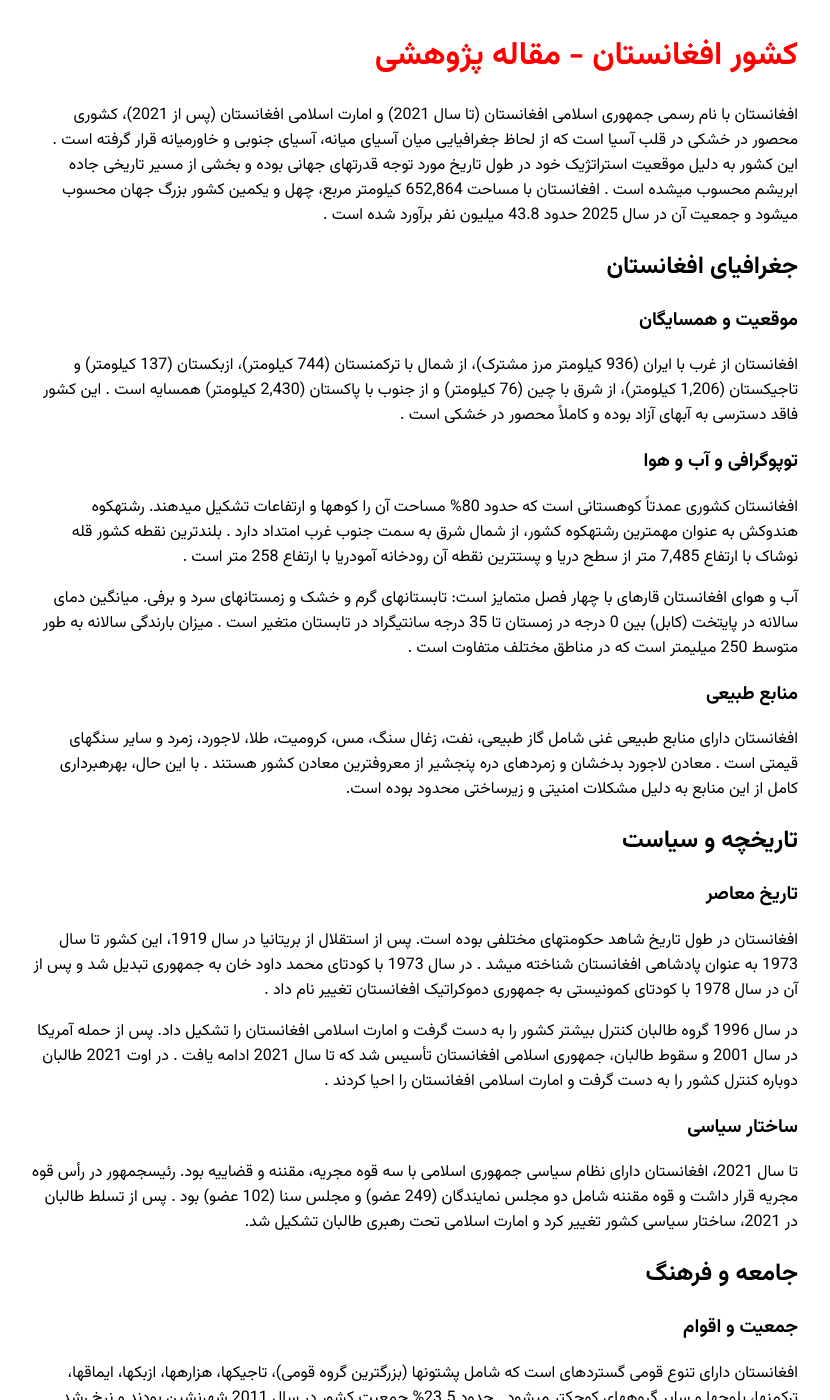
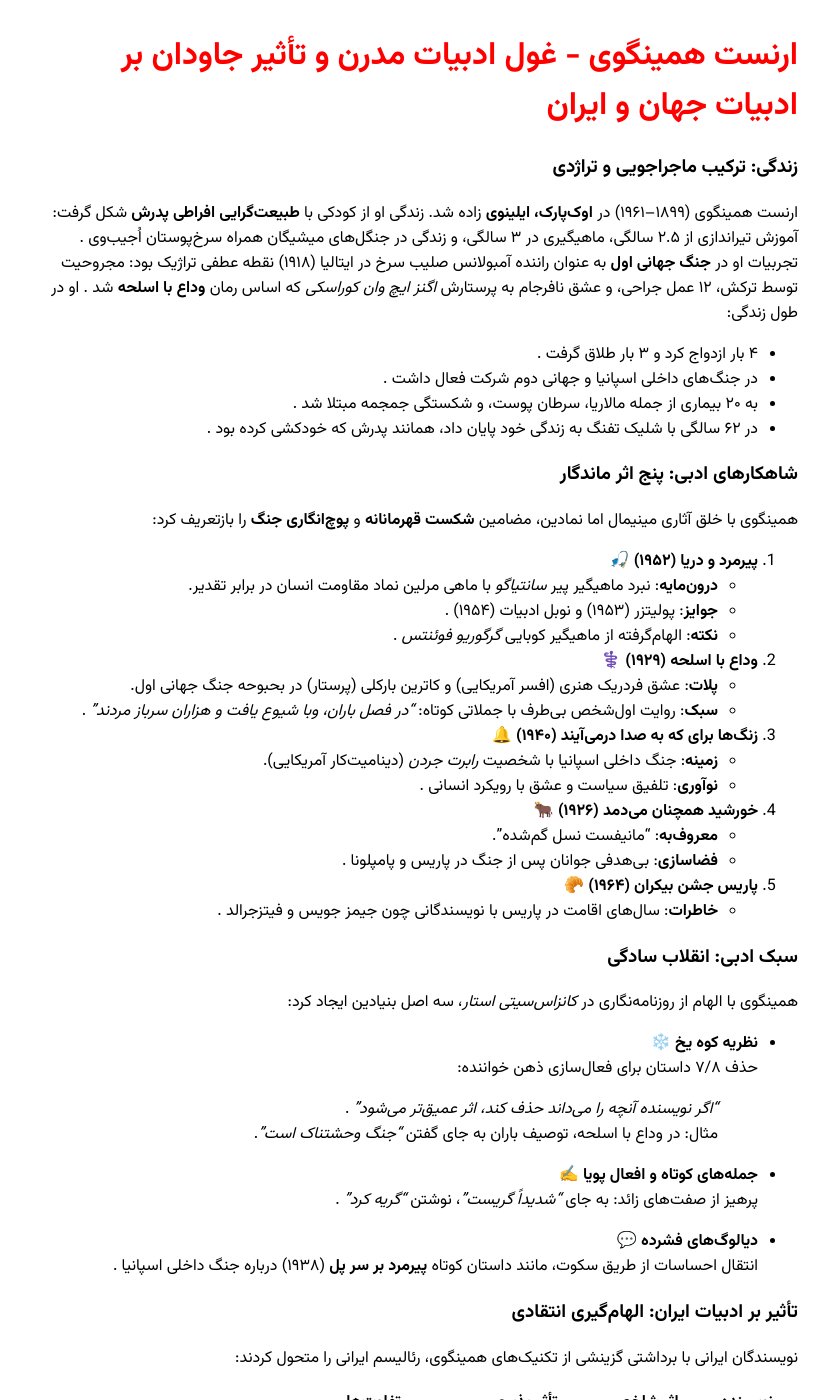
Before and after one commit to darkblog/darkblog.github.io, a Jekyll site: the page built from _posts/2025-6-28-14.md, in a window 1280 px wide and 1400 px high. Shown: the whole window, without its empty margins (226-1056 px from the left). Built offline with Jekyll 4.4.1, drawn with Linux system fonts in a browser that asks for light colours; some of the changed text lies outside the part shown.

Commit message:
Update 2025-6-28-14.md

```diff
--- a/_posts/2025-6-28-14.md
+++ b/_posts/2025-6-28-14.md
@@ -1,107 +1,85 @@
 ---
 layout: post
-title: کشور افغانستان - مقاله پژوهشی
+title: ارنست همینگوی - غول ادبیات مدرن و تأثیر جاودان بر ادبیات جهان و ایران
 ---
 
-افغانستان با نام رسمی جمهوری اسلامی افغانستان (تا سال 2021) و امارت اسلامی افغانستان (پس از 2021)، کشوری محصور در خشکی در قلب آسیا است که از لحاظ جغرافیایی میان آسیای میانه، آسیای جنوبی و خاورمیانه قرار گرفته است . این کشور به دلیل موقعیت استراتژیک خود در طول تاریخ مورد توجه قدرتهای جهانی بوده و بخشی از مسیر تاریخی جاده ابریشم محسوب میشده است . افغانستان با مساحت 652,864 کیلومتر مربع، چهل و یکمین کشور بزرگ جهان محسوب میشود و جمعیت آن در سال 2025 حدود 43.8 میلیون نفر برآورد شده است .
+### زندگی: ترکیب ماجراجویی و تراژدی
+ارنست همینگوی (۱۸۹۹–۱۹۶۱) در **اوک‌پارک، ایلینوی** زاده شد. زندگی او از کودکی با **طبیعت‌گرایی افراطی پدرش** شکل گرفت: آموزش تیراندازی از ۲.۵ سالگی، ماهیگیری در ۳ سالگی، و زندگی در جنگل‌های میشیگان همراه سرخ‌پوستان اُجیب‌وی . تجربیات او در **جنگ جهانی اول** به عنوان راننده آمبولانس صلیب سرخ در ایتالیا (۱۹۱۸) نقطه عطفی تراژیک بود: مجروحیت توسط ترکش، ۱۲ عمل جراحی، و عشق نافرجام به پرستارش _اگنز ایچ وان کوراسکی_ که اساس رمان **وداع با اسلحه** شد . او در طول زندگی:
+- ۴ بار ازدواج کرد و ۳ بار طلاق گرفت .
+- در جنگ‌های داخلی اسپانیا و جهانی دوم شرکت فعال داشت .
+- به ۲۰ بیماری از جمله مالاریا، سرطان پوست، و شکستگی جمجمه مبتلا شد .
+- در ۶۲ سالگی با شلیک تفنگ به زندگی خود پایان داد، همانند پدرش که خودکشی کرده بود .
 
-## جغرافیای افغانستان
+### شاهکارهای ادبی: پنج اثر ماندگار
+همینگوی با خلق آثاری مینیمال اما نمادین، مضامین **شکست قهرمانانه** و **پوچ‌انگاری جنگ** را بازتعریف کرد:
 
-### موقعیت و همسایگان
+1. **پیرمرد و دریا (۱۹۵۲)** 🎣
+   - **درون‌مایه**: نبرد ماهیگیر پیر _سانتیاگو_ با ماهی مرلین نماد مقاومت انسان در برابر تقدیر.
+   - **جوایز**: پولیتزر (۱۹۵۳) و نوبل ادبیات (۱۹۵۴) .
+   - **نکته**: الهام‌گرفته از ماهیگیر کوبایی _گرگوریو فوئنتس_ .
 
-افغانستان از غرب با ایران (936 کیلومتر مرز مشترک)، از شمال با ترکمنستان (744 کیلومتر)، ازبکستان (137 کیلومتر) و تاجیکستان (1,206 کیلومتر)، از شرق با چین (76 کیلومتر) و از جنوب با پاکستان (2,430 کیلومتر) همسایه است . این کشور فاقد دسترسی به آبهای آزاد بوده و کاملاً محصور در خشکی است .
+2. **وداع با اسلحه (۱۹۲۹)** ⚕️
+   - **پلات**: عشق فردریک هنری (افسر آمریکایی) و کاترین بارکلی (پرستار) در بحبوحه جنگ جهانی اول.
+   - **سبک**: روایت اول‌شخص بی‌طرف با جملاتی کوتاه: _"در فصل باران، وبا شیوع یافت و هزاران سرباز مردند"_ .
 
-### توپوگرافی و آب و هوا
+3. **زنگ‌ها برای که به صدا درمی‌آیند (۱۹۴۰)** 🔔
+   - **زمینه**: جنگ داخلی اسپانیا با شخصیت _رابرت جردن_ (دینامیت‌کار آمریکایی).
+   - **نوآوری**: تلفیق سیاست و عشق با رویکرد انسانی .
 
-افغانستان کشوری عمدتاً کوهستانی است که حدود 80% مساحت آن را کوهها و ارتفاعات تشکیل میدهند. رشتهکوه هندوکش به عنوان مهمترین رشتهکوه کشور، از شمال شرق به سمت جنوب غرب امتداد دارد . بلندترین نقطه کشور قله نوشاک با ارتفاع 7,485 متر از سطح دریا و پستترین نقطه آن رودخانه آمودریا با ارتفاع 258 متر است .
+4. **خورشید همچنان می‌دمد (۱۹۲۶)** 🐂
+   - **معروف‌به**: "مانیفست نسل گم‌شده".
+   - **فضاسازی**: بی‌هدفی جوانان پس از جنگ در پاریس و پامپلونا .
 
-آب و هوای افغانستان قارهای با چهار فصل متمایز است: تابستانهای گرم و خشک و زمستانهای سرد و برفی. میانگین دمای سالانه در پایتخت (کابل) بین 0 درجه در زمستان تا 35 درجه سانتیگراد در تابستان متغیر است . میزان بارندگی سالانه به طور متوسط 250 میلیمتر است که در مناطق مختلف متفاوت است .
+5. **پاریس جشن بیکران (۱۹۶۴)** 🥐
+   - **خاطرات**: سال‌های اقامت در پاریس با نویسندگانی چون جیمز جویس و فیتزجرالد .
 
-### منابع طبیعی
+### سبک ادبی: انقلاب سادگی
+همینگوی با الهام از روزنامه‌نگاری در _کانزاس‌سیتی استار_، سه اصل بنیادین ایجاد کرد:
 
-افغانستان دارای منابع طبیعی غنی شامل گاز طبیعی، نفت، زغال سنگ، مس، کرومیت، طلا، لاجورد، زمرد و سایر سنگهای قیمتی است . معادن لاجورد بدخشان و زمردهای دره پنجشیر از معروفترین معادن کشور هستند . با این حال، بهرهبرداری کامل از این منابع به دلیل مشکلات امنیتی و زیرساختی محدود بوده است.
+- **نظریه کوه یخ** ❄️
+  حذف ۷/۸ داستان برای فعال‌سازی ذهن خواننده:
+  > _"اگر نویسنده آنچه را می‌داند حذف کند، اثر عمیق‌تر می‌شود"_ .
+  مثال: در وداع با اسلحه، توصیف باران به جای گفتن _"جنگ وحشتناک است"_.
 
-## تاریخچه و سیاست
+- **جمله‌های کوتاه و افعال پویا** ✍️
+  پرهیز از صفت‌های زائد: به جای _"شدیداً گریست"_، نوشتن _"گریه کرد"_ .
 
-### تاریخ معاصر
+- **دیالوگ‌های فشرده** 💬
+  انتقال احساسات از طریق سکوت، مانند داستان کوتاه **پیرمرد بر سر پل** (۱۹۳۸) درباره جنگ داخلی اسپانیا .
 
-افغانستان در طول تاریخ شاهد حکومتهای مختلفی بوده است. پس از استقلال از بریتانیا در سال 1919، این کشور تا سال 1973 به عنوان پادشاهی افغانستان شناخته میشد . در سال 1973 با کودتای محمد داود خان به جمهوری تبدیل شد و پس از آن در سال 1978 با کودتای کمونیستی به جمهوری دموکراتیک افغانستان تغییر نام داد .
+### تأثیر بر ادبیات ایران: الهام‌گیری انتقادی
+نویسندگان ایرانی با برداشتی گزینشی از تکنیک‌های همینگوی، رئالیسم ایرانی را متحول کردند:
 
-در سال 1996 گروه طالبان کنترل بیشتر کشور را به دست گرفت و امارت اسلامی افغانستان را تشکیل داد. پس از حمله آمریکا در سال 2001 و سقوط طالبان، جمهوری اسلامی افغانستان تأسیس شد که تا سال 2021 ادامه یافت . در اوت 2021 طالبان دوباره کنترل کشور را به دست گرفت و امارت اسلامی افغانستان را احیا کردند .
+| نویسنده   | اثر شاخص     | تأثیرپذیری           | تفاوت‌ها |
+|-----------|--------------|----------------------|----------|
+| صادق هدایت | داش آکل      | شخصیت‌های تراژیک     | تمرکز بر تقدیرگرایی شرقی |
+| صادق چوبک | تنگسیر       | رئالیسم تلخ          | نقد "تقلید سطحی"  |
+| ابراهیم گلستان | آذر، ماه آخر پاییز | نثر موجز           | تلفیق با نثر سعدی |
+| احمد محمود | زمین سوخته  | روایت جنگ انسانی     | شخصیت‌های با تحول کمتر |
 
-### ساختار سیاسی
+بررسی داستان **پیرمرد بر سر پل** و مینیمالیسم دفاع مقدس نشان می‌دهد نویسندگان ایرانی به دلیل **شعارزدگی** و **احساسی‌گری** نتوانسته‌اند به عمق ایجاز همینگوی دست یابند .
 
-تا سال 2021، افغانستان دارای نظام سیاسی جمهوری اسلامی با سه قوه مجریه، مقننه و قضاییه بود. رئیسجمهور در رأس قوه مجریه قرار داشت و قوه مقننه شامل دو مجلس نمایندگان (249 عضو) و مجلس سنا (102 عضو) بود . پس از تسلط طالبان در 2021، ساختار سیاسی کشور تغییر کرد و امارت اسلامی تحت رهبری طالبان تشکیل شد.
+### فلسفه وجودی: نبرد با پوچی
+همینگوی مفاهیم اگزیستانسیالیستی را در ادبیات داستانی تزریق کرد:
+- **مرگ به مثابه امر اجتناب‌ناپذیر**:
+  > _"جهان همه را در هم می‌شکند و پس از آن، بسیاری در جاهای شکسته مقاوم‌تر می‌شوند"_ (وداع با اسلحه) .
+- **صلابت در رنج** (Grace under Pressure): قهرمانانش مانند سانتیاگو در شکست، کرامت انسانی حفظ می‌کنند .
+- **طبیعت به عنوان ناجی**: شکار در آفریقا، ماهیگیری در کوبا، و کوهنوردی جایگزین جنگ برای بازسازی روحیه‌اش شد .
 
-## جامعه و فرهنگ
+### نکات خواندنی: از جاسوسی تا داستان ۶ کلمه‌ای
+- **کوتاه‌ترین داستان جهان**: شرط‌بندی برای نوشتن داستان در ۶ کلمه → _"فروشی: کفشِ بچه؛ هرگز پوشیده نشده"_ .
+- **تعامل عجیب با فیتزجرالد**: پاسخ ۳ کلمه‌ای به نامه ۱۰ صفحه‌ای اسکات: _"گورتو گم کن"_ .
+- **اتهام جاسوسی برای شوروی**: همکاری با کا.گ.ب تحت نام _"آرگو"_ در دهه ۱۹۴۰، هرچند بی‌ثمر بود .
+- **دستور پخت همبرگر**: انتشار دستور العمل غذایی در روزنامه که امروز در موزه نگهداری می‌شود .
+- **گربه‌های شش‌انگشت**: علاقه او به گربه‌های پلی‌داکتیل که هنوز در کی‌وست فراوانند .
 
-### جمعیت و اقوام
+### میراث: سادگی به مثابه پیچیدگی
+همینگوی فراتر از ادبیات، **اسطوره مدرن ماجراجویی** را ساخت. تأثیر او بر سینما (_ناخدا خورشید_ تقوایی از رمان _داشتن و نداشتن_) و فلسفه (_مقاومت در پوچی_ آلبر کامو) ادامه دارد . سبک او امروز الگویی برای **روایت‌گری دیجیتال** است:
+> _"خوبی کتاب‌های بزرگ این است که از واقعیت راست‌ترند"_ .
 
-افغانستان دارای تنوع قومی گستردهای است که شامل پشتونها (بزرگترین گروه قومی)، تاجیکها، هزارهها، ازبکها، ایماقها، ترکمنها، بلوچها و سایر گروههای کوچکتر میشود . حدود 23.5% جمعیت کشور در سال 2011 شهرنشین بودند و نرخ رشد شهرنشینی بین سالهای 2010 تا 2015 حدود 4.4% در سال برآورد شده است .
+پایان تراژیک او در ۱۹۶۱، خود انعکاسی از تناقض زندگی‌اش بود: ستایشگر زندگی، اما مغلوب افسردگی. با این حال، همان‌گونه که سانتیاگو اسکلت ماهی را به ساحل آورد، همینگوی نیز **اسطوره شکست‌ناپذیری انسان** را به ادبیات جهان هدیه داد.
 
-### زبان و مذهب
-
-بر اساس ماده 16 قانون اساسی سابق افغانستان، زبانهای دری (فارسی) و پشتو زبانهای رسمی کشور بودند. در مناطقی که اکثریت مردم به زبانهای ازبکی، ترکمنی، پشهای، نورستانی، بلوچی یا پامیری صحبت میکنند، آن زبان به عنوان زبان سوم رسمی شناخته میشد . حدود 99% جمعیت افغانستان مسلمان هستند که 75-80% آنها سنی و 20-25% شیعه هستند .
-
-### آموزش و رسانه
-
-نظام آموزشی افغانستان پس از سال 2001 گسترش یافت، اما همچنان با چالشهای زیادی روبرو است. در زمان حکومت طالبان (1996-2001) پخش تلویزیون ممنوع بود، اما پس از آن شبکههای رادیویی و تلویزیونی متعددی در کشور فعالیت کردند . برخی از مهمترین رسانههای کشور شامل تلویزیون ملی افغانستان (دولتی)، تلویزیون طلوع، تلویزیون آریانا و روزنامههای انیس و هیواد بودند .
-
-## اقتصاد و زیرساختها
-
-### وضعیت اقتصادی
-
-اقتصاد افغانستان یکی از ضعیفترین اقتصادهای جهان است که پس از دههها جنگ و درگیری در حال بازسازی است . حدود 53% مردم زیر خط فقر زندگی میکنند و نرخ بیکاری بالا است . تولید ناخالص داخلی سرانه در سال 2021 حدود 592 دلار آمریکا برآورد شده که افغانستان را در رتبه 179 جهان قرار میدهد .
-
-### بخشهای اقتصادی
-
-بخش کشاورزی با اشتغال 81% نیروی کار، مهمترین بخش اقتصاد افغانستان است . محصولات عمده کشاورزی شامل گندم، میوه، خشخاش (برای تولید تریاک) و پشم است. صنعت (11% نیروی کار) عمدتاً شامل بافندگی و تولید فرش دستباف است و بخش خدمات (9% نیروی کار) نیز کوچک است .
-
-صادرات اصلی افغانستان شامل فرش دستباف (سالانه بیش از 2.5 میلیون متر مربع)، میوههای خشک، پشم و سنگهای قیمتی است که عمدتاً به هند، پاکستان، آمریکا و کشورهای اروپایی صادر میشود . واردات عمده نیز شامل کالاهای صنعتی، مواد غذایی و سوخت است.
-
-### زیرساختها
-
-افغانستان از نظر زیرساختهای حملونقل و ارتباطات با کمبودهای جدی مواجه است. سیستم جادهای کشور محدود و اغلب در وضعیت نامناسبی است. فرودگاه بینالمللی کابل به عنوان مهمترین دروازه هوایی کشور عمل میکند . شبکههای ارتباطی و اینترنت نیز عمدتاً در شهرهای بزرگ متمرکز هستند.
-
-## جاذبههای گردشگری
-
-با وجود مشکلات امنیتی، افغانستان دارای جاذبههای تاریخی و طبیعی متعددی است که برخی از مهمترین آنها عبارتند از:
-
-1. **منار جام**: بلندترین مناره خشتی جهان با ارتفاع 65 متر در ولایت غور که در فهرست میراث جهانی یونسکو ثبت شده است .
-
-2. **بند امیر**: مجموعه شش دریاچه زیبا در ولایت بامیان که به دلیل آبهای فیروزهای رنگ و مناظر طبیعی خیرهکننده معروف است .
-
-3. **موزه کابل**: یکی از مهمترین موزههای منطقه با آثاری از دورههای مختلف تاریخ افغانستان که در سال 1919 تأسیس شد .
-
-4. **ارگ هرات**: بنای تاریخی مربوط به دوره اسکندر مقدونی که بعدها به عنوان پادگان نظامی استفاده میشد .
-
-5. **دره پنجشیر**: منطقهای با مناظر طبیعی زیبا و مسیرهای پیادهروی جذاب در شمال شرق کشور .
-
-## چالشها و آینده افغانستان
-
-افغانستان با چالشهای متعددی روبرو است که مهمترین آنها عبارتند از:
-
-1. **ناامنی و درگیریهای مسلحانه**: با وجود تسلط طالبان در 2021، برخی گروههای مخالف همچنان فعال هستند و وضعیت امنیتی ناپایدار است .
-
-2. **فقر و بیکاری**: بیش از نیمی از جمعیت زیر خط فقر زندگی میکنند و اقتصاد ضعیف کشور فرصتهای شغلی کمی ایجاد میکند .
-
-3. **مهاجرت**: میلیونها افغان به دلیل جنگ و فقر به کشورهای همسایه مانند ایران و پاکستان یا کشورهای اروپایی و آمریکایی مهاجرت کردهاند .
-
-4. **تخریب محیط زیست**: گونههای جانوری مانند پلنگ، سمور و غزالهای وحشی در معرض انقراض هستند و سیستم مدیریت زباله و فاضلاب در کشور بسیار ضعیف است .
-
-5. **تحریمهای بینالمللی**: پس از تسلط طالبان، کمکهای بینالمللی کاهش یافته و تحریمهای اقتصادی وضع شده که وضعیت معیشتی مردم را دشوارتر کرده است.
-
-آینده افغانستان به توانایی حکومت طالبان در ایجاد ثبات، جلب اعتماد جامعه بینالمللی و حل مشکلات اقتصادی و اجتماعی بستگی دارد. با این حال، به نظر میرسد چالشهای پیش روی این کشور در کوتاهمدت ادامه خواهد داشت.
-
-## نتیجهگیری
-
-افغانستان با تاریخ و فرهنگی غنی، موقعیت استراتژیک و منابع طبیعی ارزشمند، پتانسیل زیادی برای توسعه دارد. اما دههها جنگ و درگیری، این کشور را به یکی از فقیرترین و ناپایدارترین کشورهای جهان تبدیل کرده است. آینده افغانستان به توانایی این کشور در ایجاد صلح پایدار، تشکیل حکومتی فراگیر و بازسازی اقتصاد وابسته است. جامعه بینالمللی نیز میتواند با حمایتهای هدفمند و مسئولانه، به ثبات و توسعه این کشور کمک کند.
-
-- [جمهوری اسلامی افغانستان](https://afghanembassy.org.tr/fr/about-afghanistan/info/afghanistannn)
-- [گوتوتی‌آر](https://go2tr.co/afghanistan)
-- [ویکی سفر](https://fa.m.wikivoyage.org/wiki/%D8%A7%D9%81%D8%BA%D8%A7%D9%86%D8%B3%D8%AA%D8%A7%D9%86)
-- [بیتوته](https://www.beytoote.com/iran/pastime/country1-afghanistan-description.html?m=1)
-- [ویکی پدیا](https://fa.m.wikipedia.org/wiki/%D8%AC%D9%85%D9%87%D9%88%D8%B1%DB%8C_%D8%A7%D8%B3%D9%84%D8%A7%D9%85%DB%8C_%D8%A7%D9%81%D8%BA%D8%A7%D9%86%D8%B3%D8%AA%D8%A7%D9%86)
-- [بانک مقاله](https://bankmaghaleh.ir/%D9%85%D9%82%D8%A7%D9%84%D9%87-%D8%A7%D9%81%D8%BA%D8%A7%D9%86%D8%B3%D8%AA%D8%A7%D9%86/)
-- [ای ترجمه](https://e-tarjome.com/category/afghanistan)
-- [دانشیاری](https://daneshyari.com/isi/articles/afghanistan)
+### منابع پیشنهادی
+- **پیرمرد و دریا** (ترجمه نجف دریابندری) - نقطه شروع فهم سبک همینگوی.
+- **وداع با اسلحه** - بهترین نمونه رئالیسم جنگی.
+- **پاریس جشن بیکران** - روایت طنازانه از سال‌های سازنده پاریس.
```
